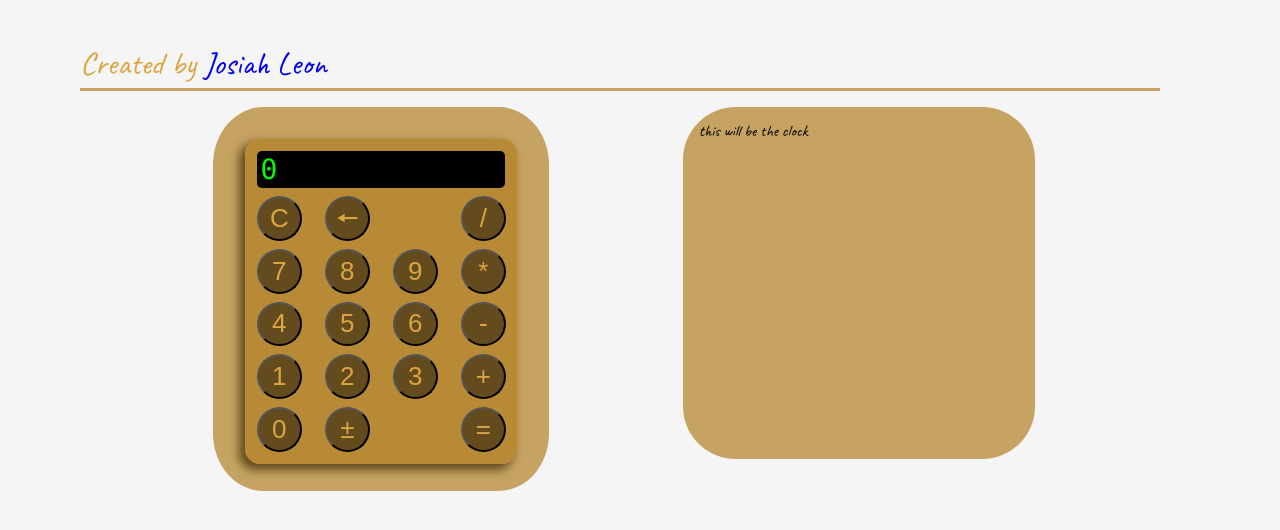
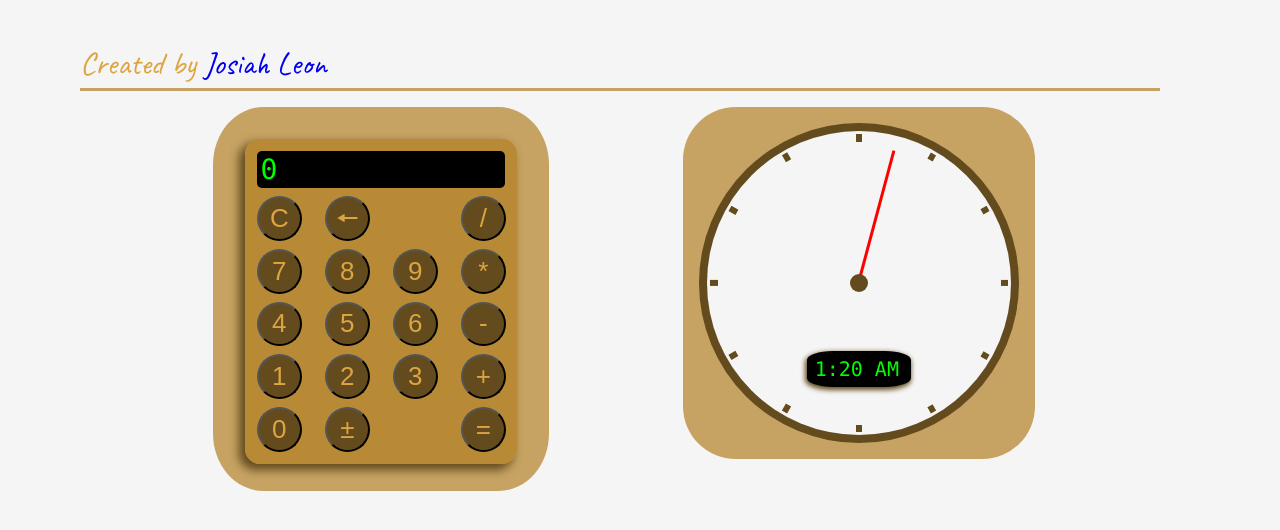
Before and after one commit to ROTBOW/mini-us, a React (Create React App) app: page / in a window 1280 px wide. Shown: the top 530 px of the page. Built offline with nearby package versions, Linux system fonts and the light colour scheme.

Commit message:
Started basic styling for clock

```diff
--- a/src/blocks/clock/clock.jsx
+++ b/src/blocks/clock/clock.jsx
@@ -1,12 +1,50 @@
-import React from 'react';
+import React, {useState, useEffect} from 'react';
 import './clock.scss';
+
+
+const getTime = () => {
+    let date = new Date();
+    return [date.getHours(), date.getMinutes(), date.getSeconds()];
+};
 
 
 const Clock = () => {
 
+    const [curTime, setCurTime] = useState(new Date().toLocaleString('en-US', { hour: 'numeric', minute: 'numeric', hour12: true }))
+
+    useEffect(() => {
+        const clockInterval = setInterval(() => {
+            let t = getTime()
+
+            setCurTime(new Date().toLocaleString('en-US', { hour: 'numeric', minute: 'numeric', hour12: true }))
+        }, 1000);
+
+        return () => clearInterval(clockInterval);
+    }, [])
+
+    const hourMarkers = () => {
+        let markers = [];
+        for (let i = 0; i < 160; i += 30 ) {
+            markers.push(
+                <div className='clock-hour-marker' style={{ transform: `rotate(${i}deg)` }}><div/></div>
+            );
+        };
+        return markers;
+    };
+
     return (
         <div className='clock-container'>
-            this will be the clock
+            <div className='clock-back-block'>
+                <div className='clock-face'>
+                    {hourMarkers()}
+                    <div className='clock-digital'>{curTime}</div>
+                    <div className='clock-hand clock-second'/>
+                    {/* <div className='clock-minute'/>
+                    <div className='clock-hour'/> */}
+
+                    <div className='clock-cap'/>
+                </div>
+            </div>
         </div>
     );
 };
--- a/src/blocks/clock/clock.scss
+++ b/src/blocks/clock/clock.scss
@@ -3,4 +3,97 @@
 
 .clock-container {
     @include default-block;
+    display: flex;
+    justify-content: center;
+    align-items: center;
 }
+
+.clock-back-block {
+    width: 100%;
+    height: 100%;
+    border-radius: 50%;
+    background-color: $second-color-dark;
+    display: flex;
+    justify-content: center;
+    align-items: center;
+}
+
+.clock-face {
+    position: relative;
+    width: 95%;
+    height: 95%;
+    background-color: whitesmoke;
+    border-radius: 50%;
+    display: flex;
+    justify-content: center;
+    align-items: center;
+}
+
+.clock-digital {
+    position: absolute;
+    background-color: black;
+    color: $terminal-green;
+    font-family: source-code-pro, Menlo, Monaco, Consolas, 'Courier New', monospace;
+    font-size: 20px;
+    padding: 0.5rem;
+    bottom: 3rem;
+    border-radius: 25%;
+    box-shadow: -1px 2px 5px 1px $second-color-dark;
+    z-index: 0;
+    width: 5.5rem;
+
+}
+
+.clock-hour-marker {
+    position: absolute;
+    width: 2%;
+    height: 98%;
+    background-color: $second-color-dark;
+    display: flex;
+    align-items: center;
+    justify-content: center;
+
+    div {
+        background-color: whitesmoke;
+        width: 100%;
+        height: 95%;
+        padding: 0 0.3rem 0 0.3rem;
+    }
+}
+
+.clock-hand {
+    position: absolute;
+    transform-origin: bottom center;
+    z-index: 1;
+
+    transition: 1s all;
+    // will use the rotate to move the clock to where it needs to be
+    rotate: 15deg;
+}
+
+.clock-second {
+    background-color: red;
+    width: 1%;
+    height: 45%;
+    bottom: 50%;
+};
+
+.clock-minute {
+    color: blue;
+}
+
+.clock-hour {
+    position: absolute;
+    width: 5%;
+    height: 50%;
+    background-color: black;
+}
+
+.clock-cap {
+    position: absolute;
+    background-color: $second-color-dark;
+    width: 6%;
+    height: 6%;
+    border-radius: 50%;
+    z-index: 10;
+}
```
